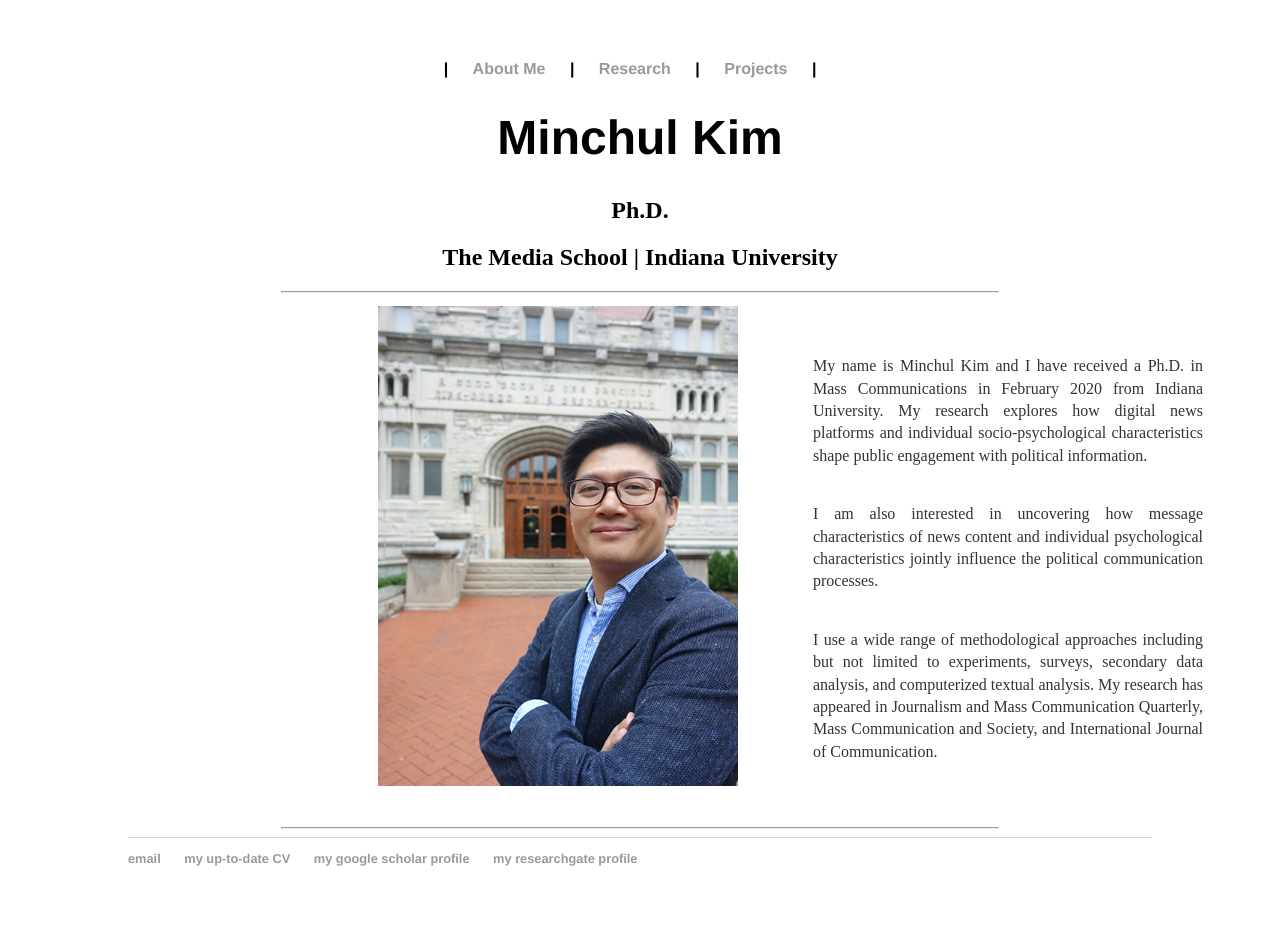
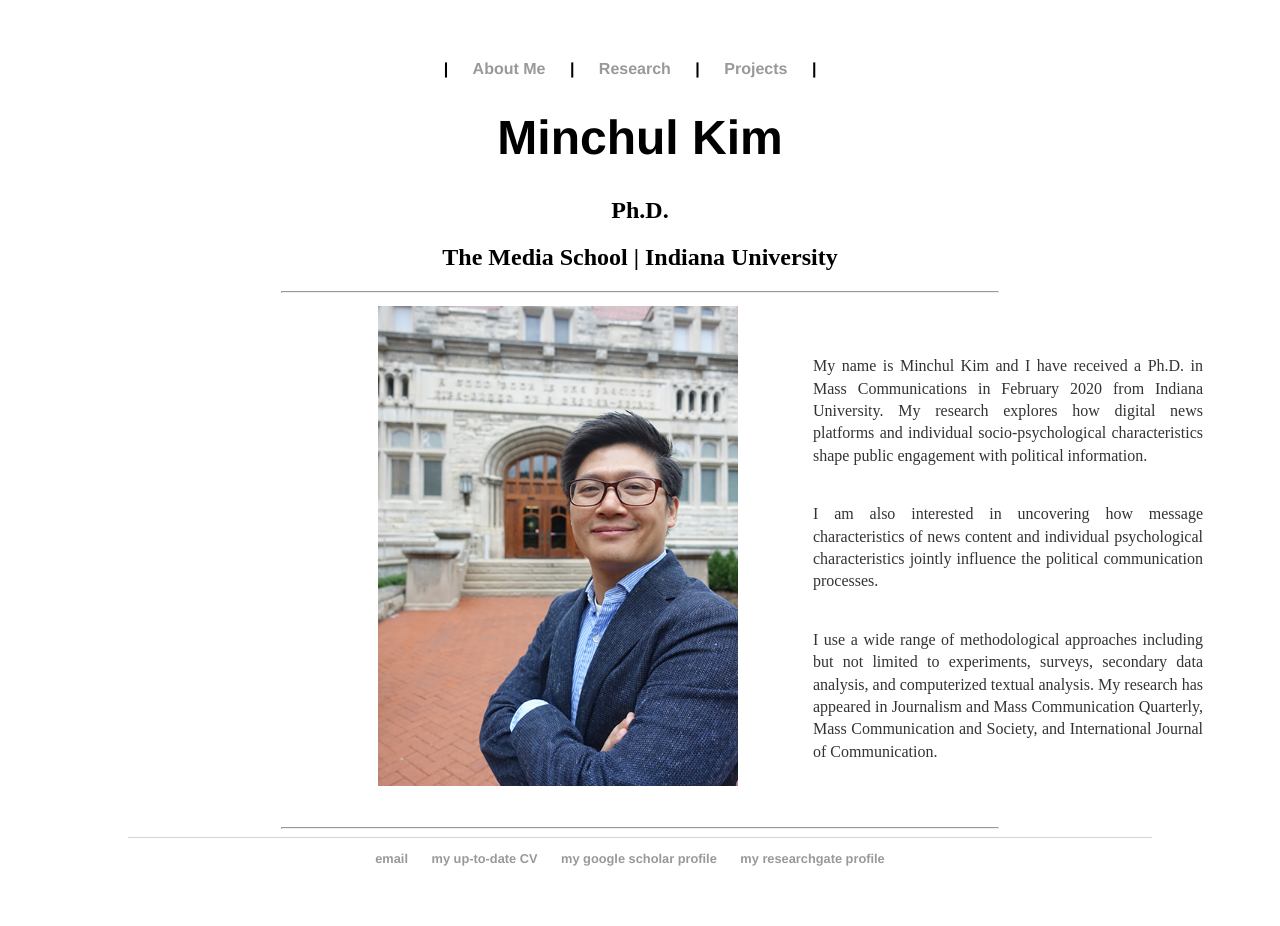
Before and after one commit to minchulkim-phd/minchulkim, a Jekyll site: the page built from index.html, in a window 1280 px wide. Built offline with Jekyll 4.4.1, drawn with Linux system fonts in a browser that asks for light colours.

Commit message:
Update default.html

```diff
--- a/_layouts/default.html
+++ b/_layouts/default.html
@@ -26,12 +26,12 @@
 
 			</div><!-- /.container -->
 			<footer>
-	    		<ul>
+	    		<center><ul>
 				<li><a href="mailto:minchulkim.phd@gmail.com">email</a></li>
 				<li><a href="https://drive.google.com/file/d/1Zqw9xqRgU81EpCHgJGPxwNIbrnAr99HO/view" target="_blank">my up-to-date CV</a></li>
 				<li><a href="https://scholar.google.com/citations?hl=en&user=NVXlSt0AAAAJ&view_op=list_works&authuser=4&sortby=pubdate" target="_blank">my google scholar profile</a></li>
 				<li><a href="https://www.researchgate.net/profile/Minchul_Kim7" target="_blank">my researchgate profile</a></li>
-				</ul>
+				</ul></center>
 			</footer>
 		</body>
 	</html>
```
